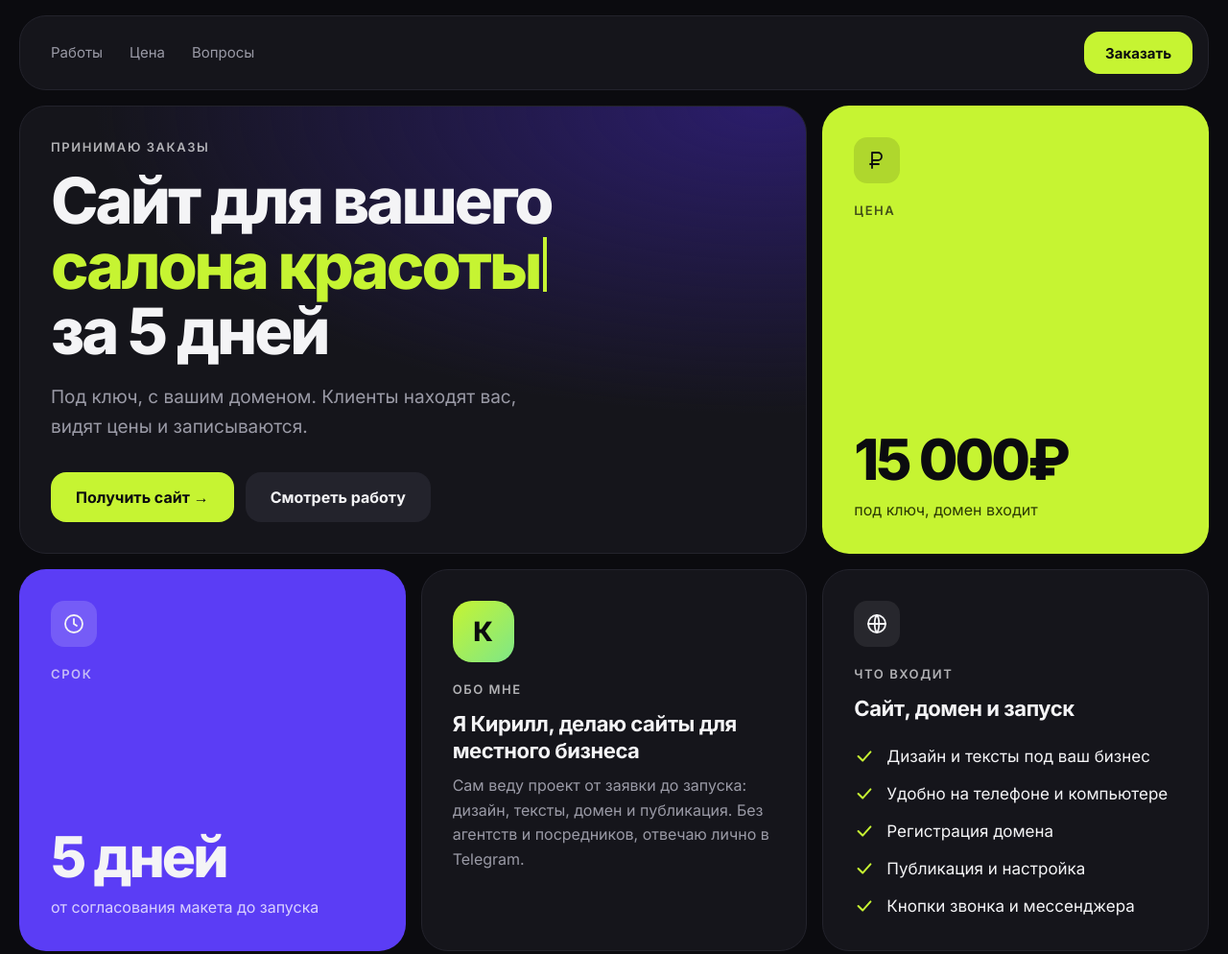
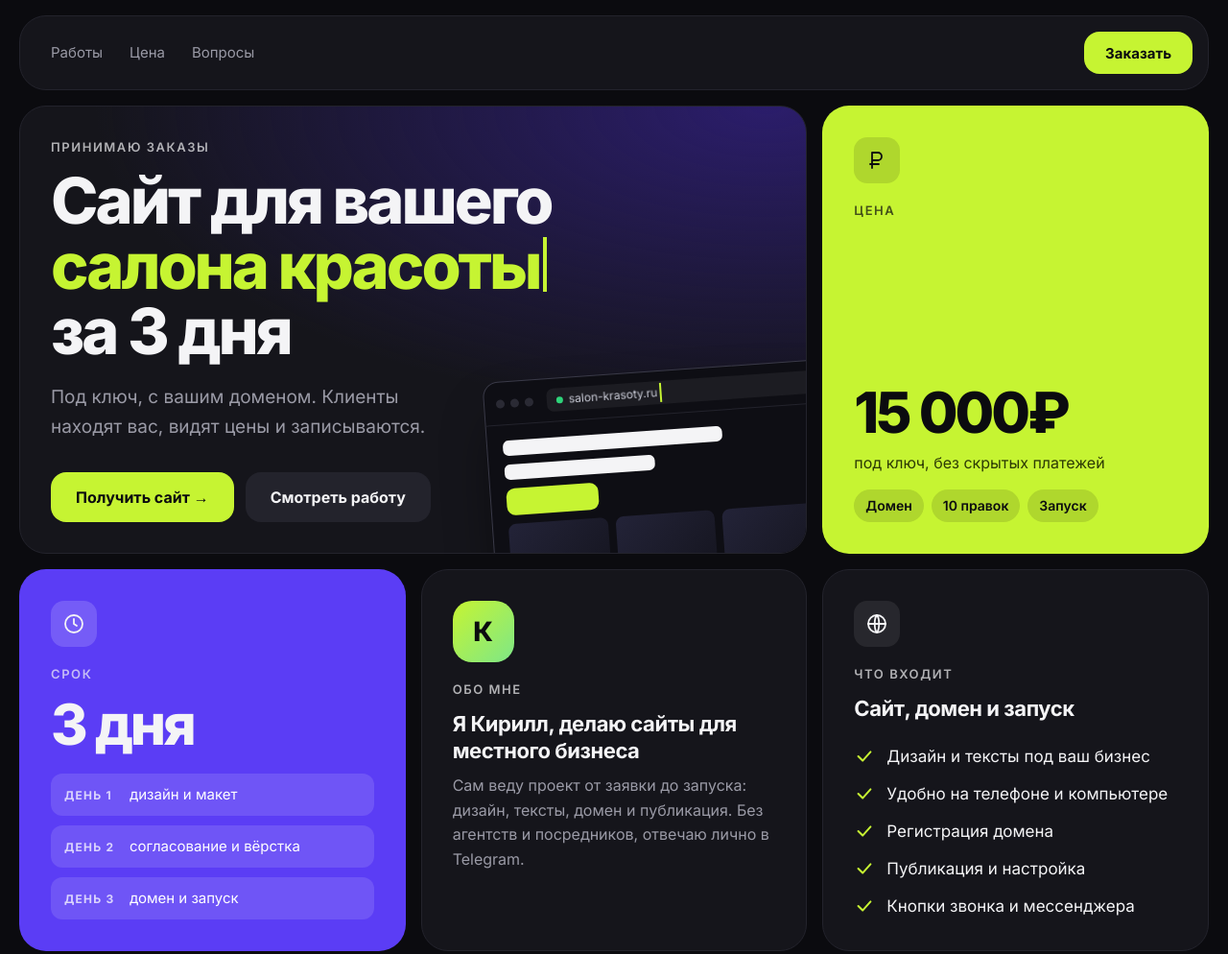
Before and after one commit to Karif-dev/landing, a plain HTML site: page index.html in a window 1280 px wide. Shown: the top 994 px of the page at 96% size. Drawn offline with Linux system fonts and the light colour scheme.

Commit message:
Запуск за 3 дня: таймлайн, макет с печатающимся доменом, список в цене
Co-Authored-By: Claude Sonnet 5 <noreply@anthropic.com>
Claude-Session: https://claude.ai/code/session_015HNm7e6zFr664DpHCK6j9h

```diff
--- a/index.html
+++ b/index.html
@@ -3,10 +3,10 @@
 <head>
 <meta charset="utf-8">
 <meta name="viewport" content="width=device-width,initial-scale=1">
-<title>Сайт для бизнеса за 5 дней — Кирилл</title>
-<meta name="description" content="Делаю сайты для местного бизнеса под ключ: 15 000 ₽, домен входит в цену, запуск за 5 дней.">
+<title>Сайт для бизнеса за 3 дня — Кирилл</title>
+<meta name="description" content="Делаю сайты для местного бизнеса под ключ: 15 000 ₽, домен входит в цену, запуск за 3 дня.">
 <meta property="og:type" content="website">
-<meta property="og:title" content="Сайт для бизнеса за 5 дней — 15 000 ₽ с доменом">
+<meta property="og:title" content="Сайт для бизнеса за 3 дня — 15 000 ₽ с доменом">
 <meta property="og:description" content="Барбершопы, салоны, автосервисы, кафе. Под ключ, домен входит в цену.">
 <meta property="og:image" content="https://karif.up.railway.app/og.png">
 <meta name="twitter:card" content="summary_large_image">
@@ -39,7 +39,7 @@ h1 em:after{content:"";display:inline-block;width:.06em;height:.85em;background:
 h2{font-size:clamp(26px,3.4vw,40px);line-height:1.1;letter-spacing:-.035em;font-weight:800}
 h3{font-size:22px;letter-spacing:-.02em;line-height:1.25}
 .hero{min-height:460px;display:flex;flex-direction:column;justify-content:space-between;background:radial-gradient(700px 320px at 95% 0,#2b1d6b,transparent),var(--card)}
-.hero .sub{color:var(--mut);font-size:19px;margin-top:20px;max-width:520px}
+.hero .sub{color:var(--mut);font-size:19px;margin-top:20px;max-width:440px;position:relative;z-index:2}
 .hero .row{display:flex;gap:12px;flex-wrap:wrap;margin-top:32px}
 .lbl{font-size:13px;letter-spacing:.12em;text-transform:uppercase;opacity:.7;font-weight:600;margin-bottom:12px}
 .t p{color:var(--mut);margin-top:10px;font-size:16px}
@@ -58,6 +58,25 @@ h3{font-size:22px;letter-spacing:-.02em;line-height:1.25}
 .phone{position:absolute;right:22px;bottom:22px;z-index:2;width:22%;max-width:190px;aspect-ratio:9/18.6;border:6px solid #1d1d25;border-radius:28px;overflow:hidden;background:#000;box-shadow:0 24px 50px -10px rgba(0,0,0,.8),0 0 0 1px #34343f;transition:transform .4s}
 .shot:hover .phone{transform:translateY(-10px) rotate(-2deg)}
 .phone img{position:absolute;inset:0;width:100%;height:100%;object-fit:cover;object-position:top}
+.tl{list-style:none;margin-top:22px;display:grid;gap:10px}
+.tl li{display:flex;gap:12px;align-items:baseline;padding:10px 14px;border-radius:12px;background:rgba(255,255,255,.12);color:#fff;font-size:15px}
+.tl b{font-size:12px;letter-spacing:.1em;text-transform:uppercase;opacity:.75;min-width:56px}
+.pl{list-style:none;margin-top:14px;display:flex;flex-wrap:wrap;gap:8px}
+.pl li{padding:6px 12px;border-radius:99px;background:rgba(11,11,15,.12);font-size:14px;font-weight:600;color:#0B0B0F}
+.mock{position:absolute;right:-30px;bottom:-40px;width:44%;max-width:420px;transform:rotate(-4deg);transition:transform .5s}
+.hero:hover .mock{transform:rotate(-2deg) translateY(-8px)}
+.win{border:1px solid #3a3a48;border-radius:16px;background:#0E0E14;overflow:hidden;box-shadow:0 30px 60px -20px rgba(0,0,0,.8)}
+.wb{display:flex;align-items:center;gap:6px;padding:10px 12px;border-bottom:1px solid var(--line)}
+.wb i{width:9px;height:9px;border-radius:50%;background:#2A2A34}
+.wu{margin-left:8px;flex:1;height:24px;border-radius:7px;background:rgba(255,255,255,.06);display:flex;align-items:center;padding:0 10px;font-size:12px;color:#C9CBD6;gap:6px;white-space:nowrap;overflow:hidden}
+.wu:before{content:"";width:7px;height:7px;border-radius:50%;background:#2ED47A;flex:none}
+.wu u{text-decoration:none;border-right:2px solid var(--lime);padding-right:2px;animation:bl 1s steps(1) infinite}
+.wp{padding:16px;display:grid;gap:9px}
+.wp div{border-radius:6px;background:#1E1E28}
+.wp .h1{height:16px;width:70%;background:#F4F4F6}.wp .h2{height:16px;width:48%;background:#F4F4F6}
+.wp .bt{height:28px;width:96px;border-radius:9px;background:var(--lime)}
+.wp .g3{display:grid;grid-template-columns:repeat(3,1fr);gap:8px;background:none;height:64px}.wp .g3 span{border-radius:8px;background:linear-gradient(135deg,#232338,#15151F)}
+:focus-visible{outline:2px solid var(--lime);outline-offset:3px;border-radius:10px}
 .stats{display:flex;gap:28px;margin:22px 0 26px;flex-wrap:wrap}
 .stats b{display:block;font-size:34px;font-weight:800;letter-spacing:-.04em;line-height:1;color:var(--lime)}
 .stats span{font-size:13px;color:var(--mut)}
@@ -90,6 +109,7 @@ footer{grid-column:span 12;display:flex;justify-content:space-between;color:var(
 .rv.in{opacity:1;transform:none}
 .rv.in:hover{transform:translateY(-4px)}
 .progress{position:fixed;left:0;top:0;height:3px;width:0;background:var(--lime);z-index:60}
+@media(max-width:1100px){.mock{display:none}}
 @media(max-width:900px){.c8,.c7,.c6,.c5,.c4,.c3{grid-column:span 12}.t{padding:26px}.hero{min-height:380px}.shot{min-height:260px}}
 @media(max-width:640px){
   body{padding:12px}.g{gap:12px}
@@ -116,10 +136,11 @@ footer{grid-column:span 12;display:flex;justify-content:space-between;color:var(
 <section class="t c8 hero rv">
   <div>
     <div class="lbl">Принимаю заказы</div>
-    <h1>Сайт для вашего<em id="word">барбершопа</em>за 5 дней</h1>
+    <h1 style="position:relative;z-index:2">Сайт для вашего<em id="word">барбершопа</em>за 3 дня</h1>
     <p class="sub">Под ключ, с вашим доменом. Клиенты находят вас, видят цены и записываются.</p>
   </div>
-  <div class="row">
+  <div class="mock" aria-hidden="true"><div class="win"><div class="wb"><i></i><i></i><i></i><div class="wu"><u id="typed">barbershop.ru</u></div></div><div class="wp"><div class="h1"></div><div class="h2"></div><div class="bt"></div><div class="g3"><span></span><span></span><span></span></div></div></div></div>
+  <div class="row" style="position:relative;z-index:2">
     <a class="btn" href="https://t.me/K_Sofrin" target="_blank" rel="noopener">Получить сайт →</a>
     <a class="btn d" href="#work">Смотреть работу</a>
   </div>
@@ -127,12 +148,13 @@ footer{grid-column:span 12;display:flex;justify-content:space-between;color:var(
 
 <div class="t c4 lime rv flex" id="price">
   <div><span class="ic"><svg viewBox="0 0 24 24" fill="none" stroke="currentColor" stroke-width="1.8" stroke-linecap="round" stroke-linejoin="round"><path d="M7 4h6a4 4 0 0 1 0 8H7M7 4v16M5 16h9"/></svg></span><div class="lbl">Цена</div></div>
-  <div><div class="big"><span id="cnt">15&nbsp;000</span>₽</div><p>под ключ, домен входит</p></div>
+  <div><div class="big"><span id="cnt">15&nbsp;000</span>₽</div><p>под ключ, без скрытых платежей</p><ul class="pl"><li>Домен</li><li>10 правок</li><li>Запуск</li></ul></div>
 </div>
 
 <div class="t c4 vio rv flex">
   <div><span class="ic"><svg viewBox="0 0 24 24" fill="none" stroke="currentColor" stroke-width="1.8" stroke-linecap="round" stroke-linejoin="round"><circle cx="12" cy="12" r="9"/><path d="M12 7v5l3 2"/></svg></span><div class="lbl">Срок</div></div>
-  <div><div class="big">5 дней</div><p>от согласования макета до запуска</p></div>
+  <div><div class="big">3 дня</div>
+    <ol class="tl"><li><b>День 1</b>дизайн и макет</li><li><b>День 2</b>согласование и вёрстка</li><li><b>День 3</b>домен и запуск</li></ol></div>
 </div>
 
 <div class="t c4 rv">
@@ -205,7 +227,7 @@ footer{grid-column:span 12;display:flex;justify-content:space-between;color:var(
   <h2>Начнём?</h2>
   <p>Напишите мне в Telegram, отвечу с планом и сроками.</p>
   <a class="btn" href="https://t.me/K_Sofrin" target="_blank" rel="noopener">@K_Sofrin</a>
-  <small>15 000 ₽ · домен входит · запуск за 5 дней</small>
+  <small>15 000 ₽ · домен входит · запуск за 3 дня</small>
 </div>
 
 <footer><span>© 2026 Кирилл</span><a href="#">Наверх ↑</a></footer>
@@ -221,6 +243,10 @@ footer{grid-column:span 12;display:flex;justify-content:space-between;color:var(
   addEventListener('scroll',function(){var h=document.documentElement;pr.style.width=(h.scrollTop/(h.scrollHeight-h.clientHeight)*100)+'%'},{passive:true});
   var c=document.getElementById('cnt');
   if(!rm){var co=new IntersectionObserver(function(e){if(!e[0].isIntersecting)return;co.disconnect();var t0=performance.now();(function f(t){var k=Math.min(1,(t-t0)/1200),v=Math.round(15000*(1-Math.pow(1-k,3)));c.textContent=String(v).replace(/\B(?=(\d{3})+(?!\d))/g,' ');if(k<1)requestAnimationFrame(f)})(t0)},{threshold:.5});co.observe(c)}
+  var ty=document.getElementById('typed'),D=['barbershop.ru','salon-krasoty.ru','avtoservis.ru','vash-biznes.ru'],a=0,b=0,dd=false;
+  if(!rm&&ty){(function tk(){var q=D[a];ty.textContent=q.slice(0,b);
+    if(!dd&&b<q.length){b++;setTimeout(tk,95)}else if(!dd){dd=true;setTimeout(tk,1800)}
+    else if(b>0){b--;setTimeout(tk,45)}else{dd=false;a=(a+1)%D.length;setTimeout(tk,300)}})()}
   var w=document.getElementById('word'),L=['барбершопа','салона красоты','автосервиса','кафе','бизнеса'],i=0,j=0,del=false;
   if(!rm){(function tick(){var s=L[i];w.textContent=s.slice(0,j);
     if(!del&&j<s.length){j++;setTimeout(tick,85)}
```
Also changed, not shown: og.png.
